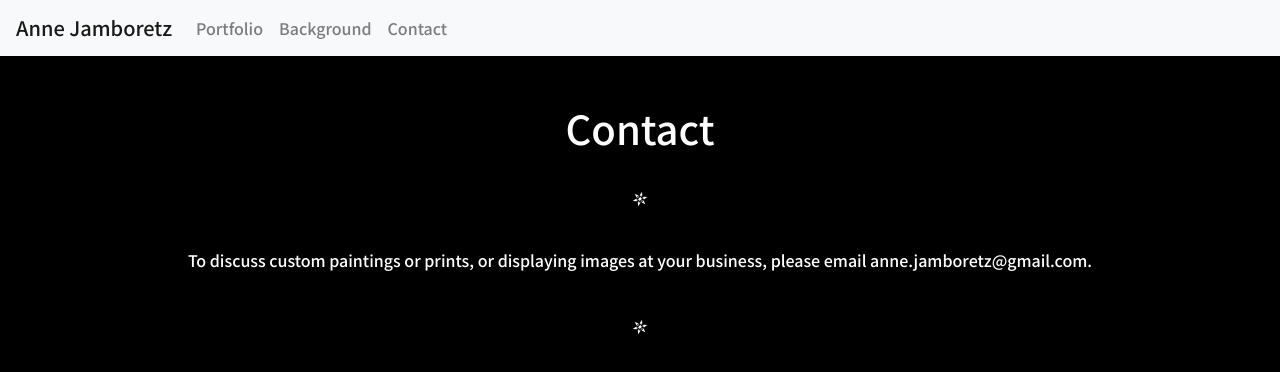
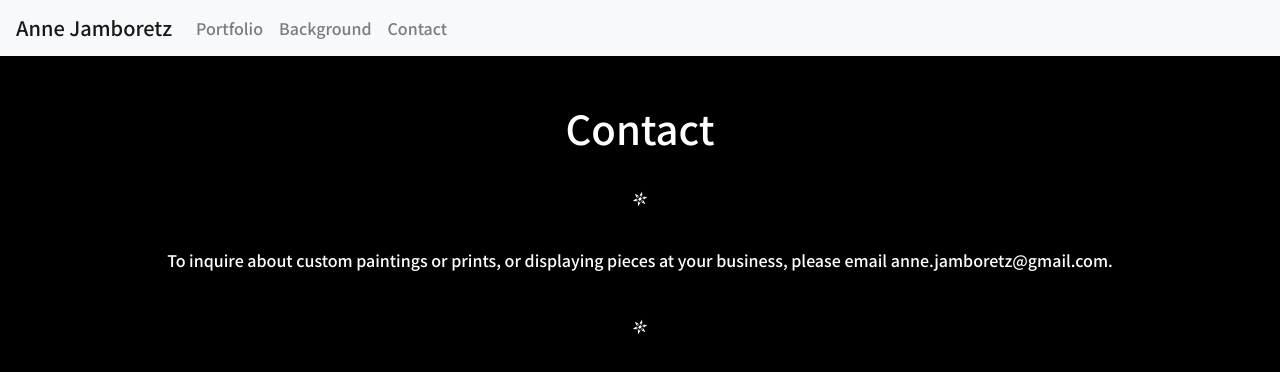
Before and after one commit to katejamboretz/art-portfolio, a React (Create React App) app: page /contact in a window 1280 px wide. Shown: the top 372 px of the page. Built offline with nearby package versions, Linux system fonts and the light colour scheme.

Commit message:
update page description and contact page

```diff
--- a/public/index.html
+++ b/public/index.html
@@ -6,7 +6,7 @@
   <link rel="icon" href="%PUBLIC_URL%/favicon.ico" />
   <meta name="viewport" content="width=device-width, initial-scale=1" />
   <meta name="theme-color" content="#000000" />
-  <meta name="description" content="Web site created using create-react-app" />
+  <meta name="description" content="View art created by Anne Jamboretz." />
   <!-- <link rel="apple-touch-icon" href="%PUBLIC_URL%/logo192.png" /> -->
   <!--
       manifest.json provides metadata used when your web app is installed on a
--- a/src/components/pages/Contact.js
+++ b/src/components/pages/Contact.js
@@ -15,7 +15,7 @@ export default class Contact extends Component {
                 <p>< GiBeveledStar /></p>
                 <br></br>
                 <p>
-                    To discuss custom paintings or prints, or displaying images at your business, please email anne.jamboretz@gmail.com.
+                    To inquire about custom paintings or prints, or displaying pieces at your business, please email anne.jamboretz@gmail.com.
                 </p>
                 <br></br>
                 <p>< GiBeveledStar /></p>
```
